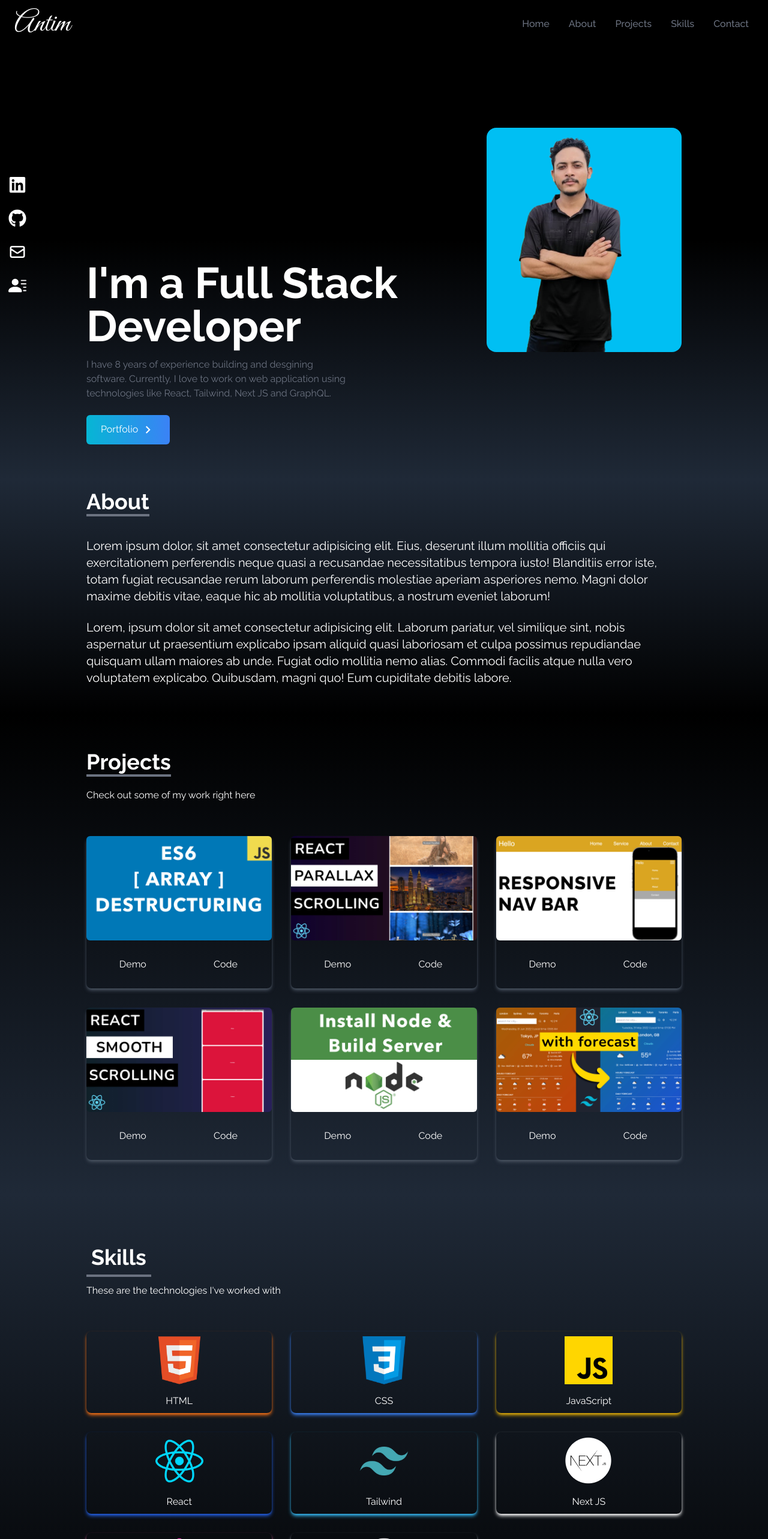
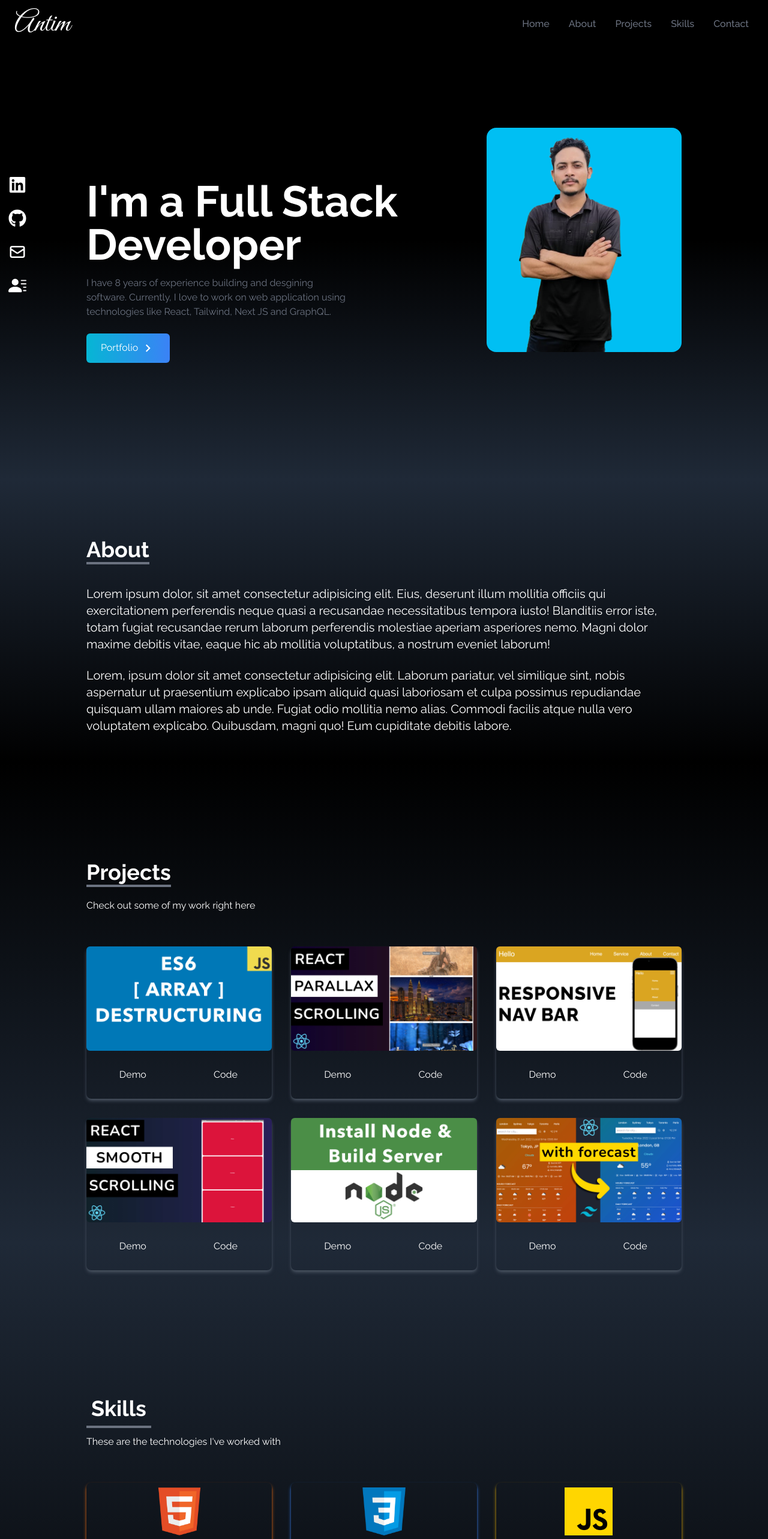
Before and after one commit to antim001/portfolio, a React (Vite) app: page / in a window 1280 px wide. Shown: the top 2566 px of the page at 60% size. Built offline with nearby package versions, Linux system fonts and the light colour scheme.

Commit message:
update 1

```diff
--- a/src/components/About.jsx
+++ b/src/components/About.jsx
@@ -7,7 +7,7 @@ const About = () => {
       className="w-full h-full bg-gradient-to-b from-gray-800 to-black text-white"
     >
       <div className="max-w-screen-lg p-4 mx-auto flex flex-col justify-center">
-        <div className="mt-72 sm:mt-96 pb-8  md:mt-0"> {/* Adjusted margin-top value */}
+        <div className="mt-64 sm:mt-96 pb-8  md:mt-40 lg:mt-20"> {/* Adjusted margin-top value */}
           <p className=" text-4xl font-bold inline border-b-4 border-gray-500">
             About
           </p>
--- a/src/components/Contact.jsx
+++ b/src/components/Contact.jsx
@@ -7,7 +7,7 @@ const Contact = () => {
       className="w-full h-full bg-gradient-to-b from-black to-gray-800 p-4 text-white "
     >
       <div className="flex flex-col p-4 justify-center max-w-screen-lg mx-auto h-full">
-        <div className="mt-96 md:mt-0">
+        <div className="mt-34 md:mt-24">
           <p className="text-4xl font-bold inline border-b-4 border-gray-500">
             Contact
           </p>
--- a/src/components/Home.jsx
+++ b/src/components/Home.jsx
@@ -10,7 +10,7 @@ const Home = () => {
       className=" h-screen w-full bg-gradient-to-b from-black via-black to-gray-800"
     >
       <div className=" max-w-screen-lg mx-auto flex flex-col items-center justify-center h-full px-4 md:flex-row">
-        <div className=" mt-96 flex flex-col justify-center h-full">
+        <div className=" mt-96 flex flex-col justify-center h-full md:mt-28">
           <h2 className="text-4xl sm:text-7xl font-bold text-white">
             I'm a Full Stack Developer
           </h2>
--- a/src/components/Projects.jsx
+++ b/src/components/Projects.jsx
@@ -40,7 +40,7 @@ const Projects = () => {
       className="bg-gradient-to-b from-black to-gray-800 w-full text-white md:h-screen"
     >
       <div className="max-w-screen-lg p-4 mx-auto flex flex-col justify-center w-full h-full">
-        <div className="pb-8">
+        <div className="pb-8 md:mt-40 lg:mt-52">
           <p className="text-4xl font-bold inline border-b-4 border-gray-500">
          Projects
           </p>
--- a/src/components/Skills.jsx
+++ b/src/components/Skills.jsx
@@ -64,10 +64,10 @@ const Skills = () => {
   return (
     <div
       name="skills"
-      className="bg-gradient-to-b from-gray-800 to-black w-full h-screen"
+      className="bg-gradient-to-b from-gray-800 to-black w-full h-full"
     >
       <div className="max-w-screen-lg mx-auto p-4 flex flex-col justify-center w-full h-full text-white">
-        <div className='mt-96 pt-4 md:mt-0'>
+        <div className='mt-34 pt-20 md:mt-40 lg:mt-40'>
           <p className="text-4xl font-bold border-b-4 border-gray-500 p-2 inline">
            Skills
           </p>
```
